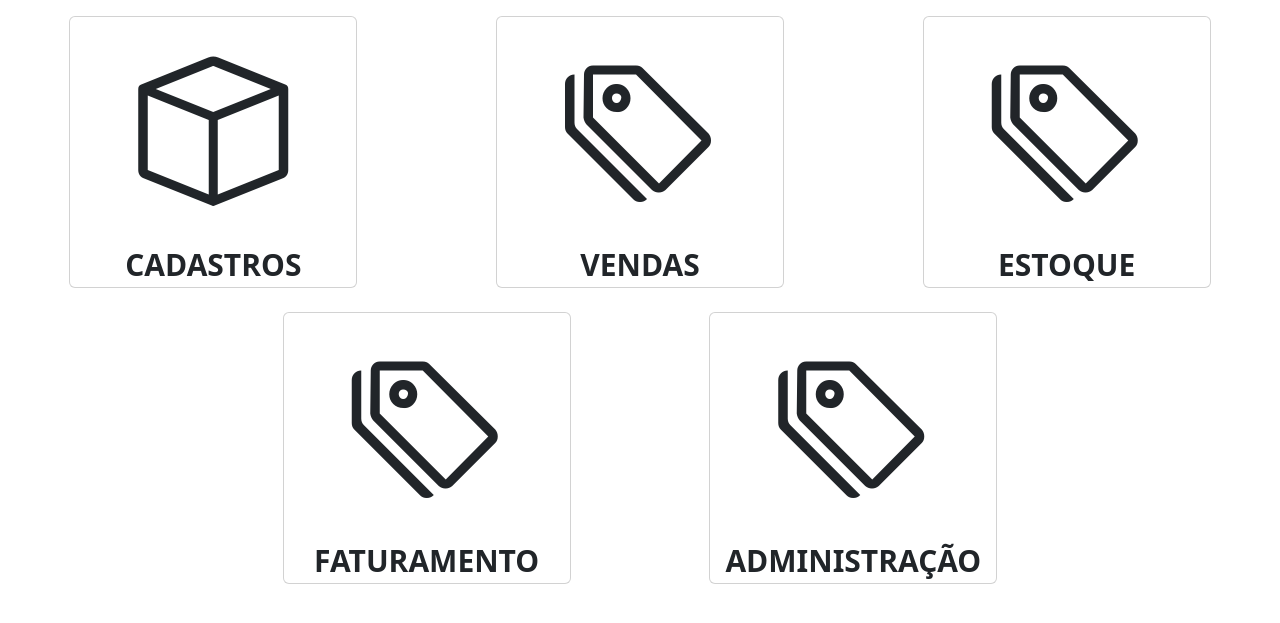
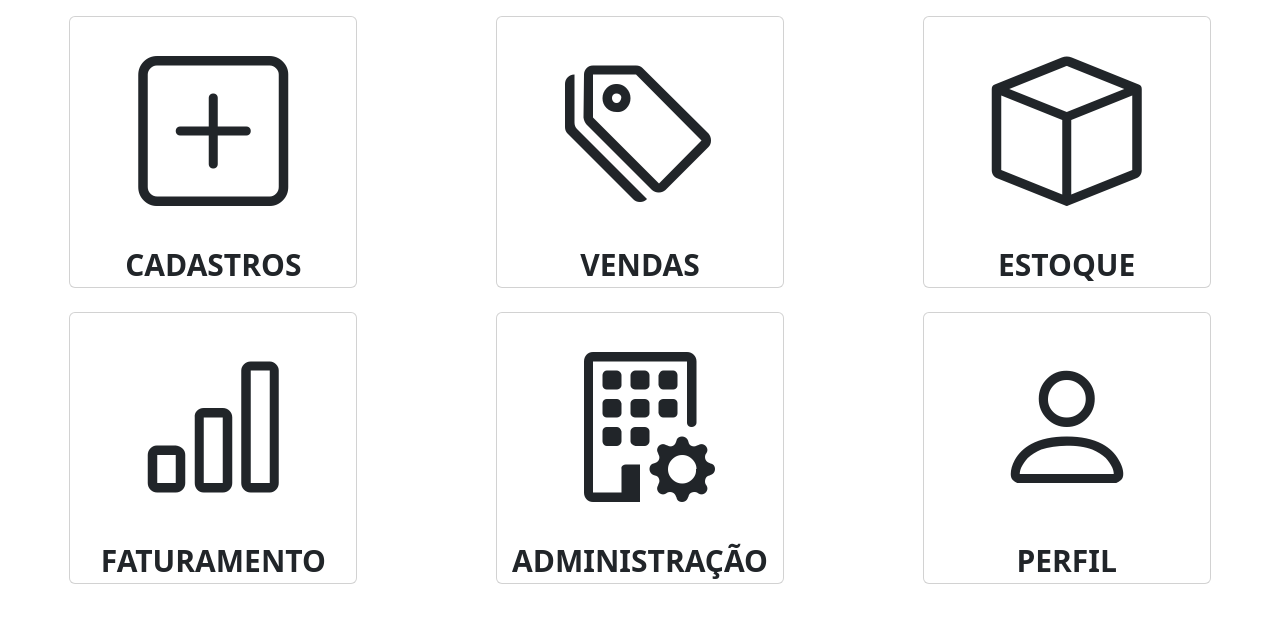
Before and after one commit to devPxT/SmartSales, a PHP site: page / in a window 1280 px wide. Shown: the part 56-679 px from the top of the page. Run offline with PHP 8.4, Linux system fonts and the light colour scheme; some web fonts are replaced.

Commit message:
menu with hover and icons

```diff
--- a/index.php
+++ b/index.php
@@ -27,6 +27,13 @@
         border: 1px solid #ccc;
         cursor: pointer;
     }
+    .row a {
+        text-decoration: none;
+    }
+    .row .card:hover {
+        cursor: pointer;
+        background-color: #e6f4f7;
+    }
     .card-body {
         margin: 0px auto;
         padding: 0px;
@@ -46,85 +53,58 @@
 </style>
 </head>
 <body>
-    <nav class="navbar navbar-expand-md bg-body-tertiary" data-bs-theme="dark">
-        <div class="container-fluid">
-            <a class="navbar-brand" href="#">SmartSales</a>
-            <button class="navbar-toggler" type="button" data-bs-toggle="offcanvas" data-bs-target="#offcanvasNavbar" aria-controls="offcanvasNavbar" aria-label="Toggle navigation">
-                <span class="navbar-toggler-icon"></span>
-            </button>
-            <div class="offcanvas offcanvas-end" tabindex="-1" id="offcanvasNavbar" aria-labelledby="offcanvasNavbarLabel">
-                <div class="offcanvas-header">
-                    <h5 class="offcanvas-title" id="offcanvasNavbarLabel">SmartSales</h5>
-                    <button type="button" class="btn-close" data-bs-dismiss="offcanvas" aria-label="Close"></button>
-                </div>
-                <div class="offcanvas-body">
-                    <ul class="navbar-nav justify-content-end flex-grow-1 pe-3">
-                        <li class="nav-item">
-                            <a class="nav-link active" aria-current="page" href="#">Home</a>
-                        </li>
-                        <li class="nav-item">
-                            <a class="nav-link" href="#">Cadastros</a>
-                        </li>
-                        <li class="nav-item">
-                            <a class="nav-link" href="#">Vendas</a>
-                        </li>
-                        <li class="nav-item">
-                            <a class="nav-link" href="#">Estoque</a>
-                        </li>
-                        <li class="nav-item">
-                            <a class="nav-link" href="#">Faturamento</a>
-                        </li>
-                        <li class="nav-item">
-                            <a class="nav-link disabled" href="#">Administração</a>
-                        </li>
-                    </ul>
-                </div>
-            </div>
-        </div>
-    </nav>
+    <?php require "geral/navbar.php" ?>
 
     <div class="container-fluid mt-3">
         <div class="row">
-            <div class="col-lg-4 col-md-5 col-sm-6 col-xs-12 button-container mb-4">
+            <a class="col-lg-4 col-md-5 col-sm-6 col-xs-12 button-container mb-4" href="#">
                 <div class="card" style="width: 18rem;">
-                    <i class="bi bi-box" style="font-size: 150px; margin: auto;"></i>
+                    <i class="bi bi-plus-square" style="font-size: 150px; margin: auto;"></i>
                     <div class="card-body">
                         <p class="card-text">CADASTROS</p>
                     </div>
                 </div>
-            </div>
-            <div class="col-lg-4 col-md-5 col-sm-6 col-xs-12 button-container mb-4">
+            </a>
+            <a class="col-lg-4 col-md-5 col-sm-6 col-xs-12 button-container mb-4" href="#">
                 <div class="card" style="width: 18rem;">
                     <i class="bi bi-tags" style="font-size: 150px; margin: auto;"></i>
                     <div class="card-body">
                         <p class="card-text">VENDAS</p>
                     </div>
                 </div>
-            </div>
-            <div class="col-lg-4 col-md-5 col-sm-6 col-xs-12 button-container mb-4">
+            </a>
+            <a class="col-lg-4 col-md-5 col-sm-6 col-xs-12 button-container mb-4" href="#">
                 <div class="card" style="width: 18rem;">
-                    <i class="bi bi-tags" style="font-size: 150px; margin: auto;"></i>
+                    <i class="bi bi-box" style="font-size: 150px; margin: auto;"></i>
                     <div class="card-body">
                         <p class="card-text">ESTOQUE</p>
                     </div>
                 </div>
-            </div>
-            <div class="col-lg-4 col-md-5 col-sm-6 col-xs-12 button-container mb-4">
+            </a>
+            <a class="col-lg-4 col-md-5 col-sm-6 col-xs-12 button-container mb-4" href="#">
                 <div class="card" style="width: 18rem;">
-                    <i class="bi bi-tags" style="font-size: 150px; margin: auto;"></i>
+                    <i class="bi bi-bar-chart" style="font-size: 150px; margin: auto;"></i>
                     <div class="card-body">
                         <p class="card-text">FATURAMENTO</p>
                     </div>
                 </div>
-            </div>
-            <div class="col-lg-4 col-md-5 col-sm-6 col-xs-12 button-container mb-4">
+            </a>
+            <a class="col-lg-4 col-md-5 col-sm-6 col-xs-12 button-container mb-4" href="#">
                 <div class="card" style="width: 18rem;">
-                    <i class="bi bi-tags" style="font-size: 150px; margin: auto;"></i>
+                    <i class="bi bi-building-gear" style="font-size: 150px; margin: auto;"></i>
                     <div class="card-body">
                         <p class="card-text">ADMINISTRAÇÃO</p>
                     </div>
                 </div>
-            </div>
+            </a>
+            <a class="col-lg-4 col-md-5 col-sm-6 col-xs-12 button-container mb-4" href="#">
+                <div class="card" style="width: 18rem;">
+                    <i class="bi bi-person" style="font-size: 150px; margin: auto;"></i>
+                    <div class="card-body">
+                        <p class="card-text">PERFIL</p>
+                    </div>
+                </div>
+            </a>
         </div>
     </div>
 
```
Also changed, not shown: geral/navbar.php (added, +36 -0 lines).
